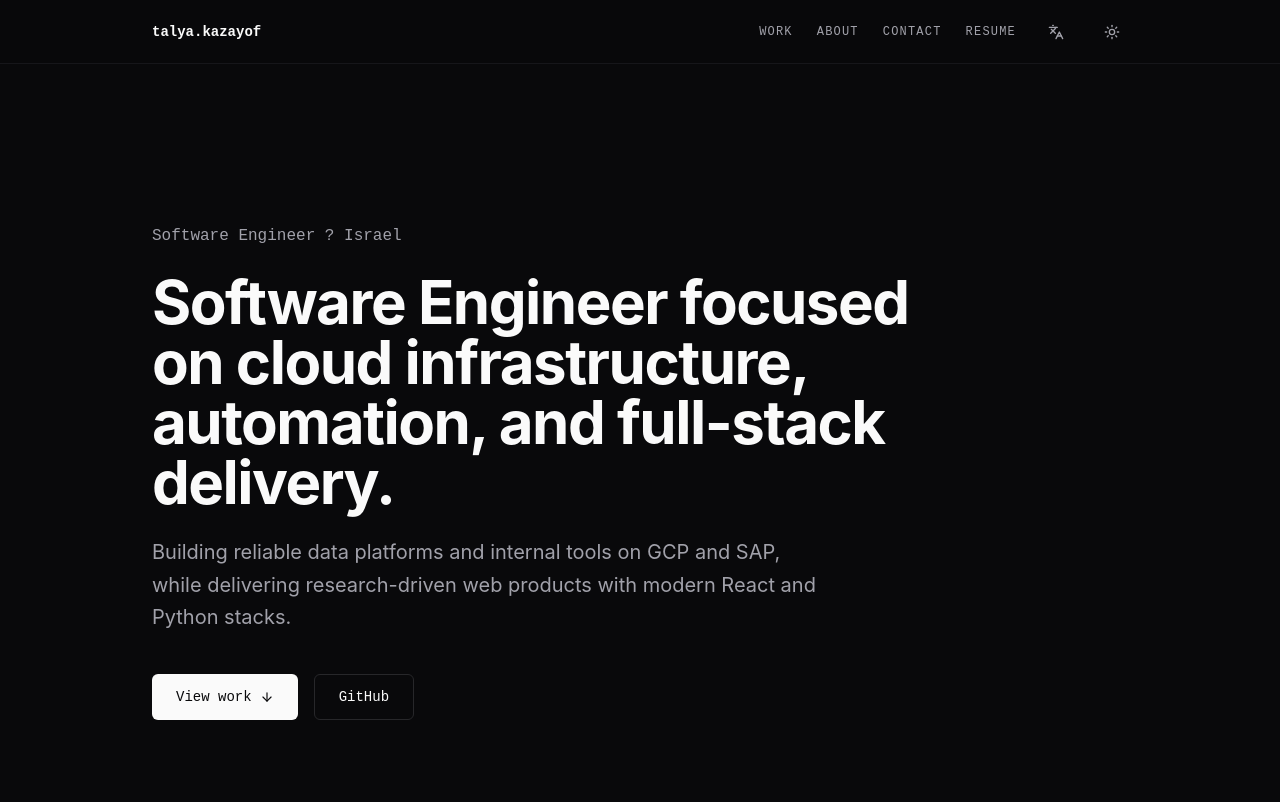
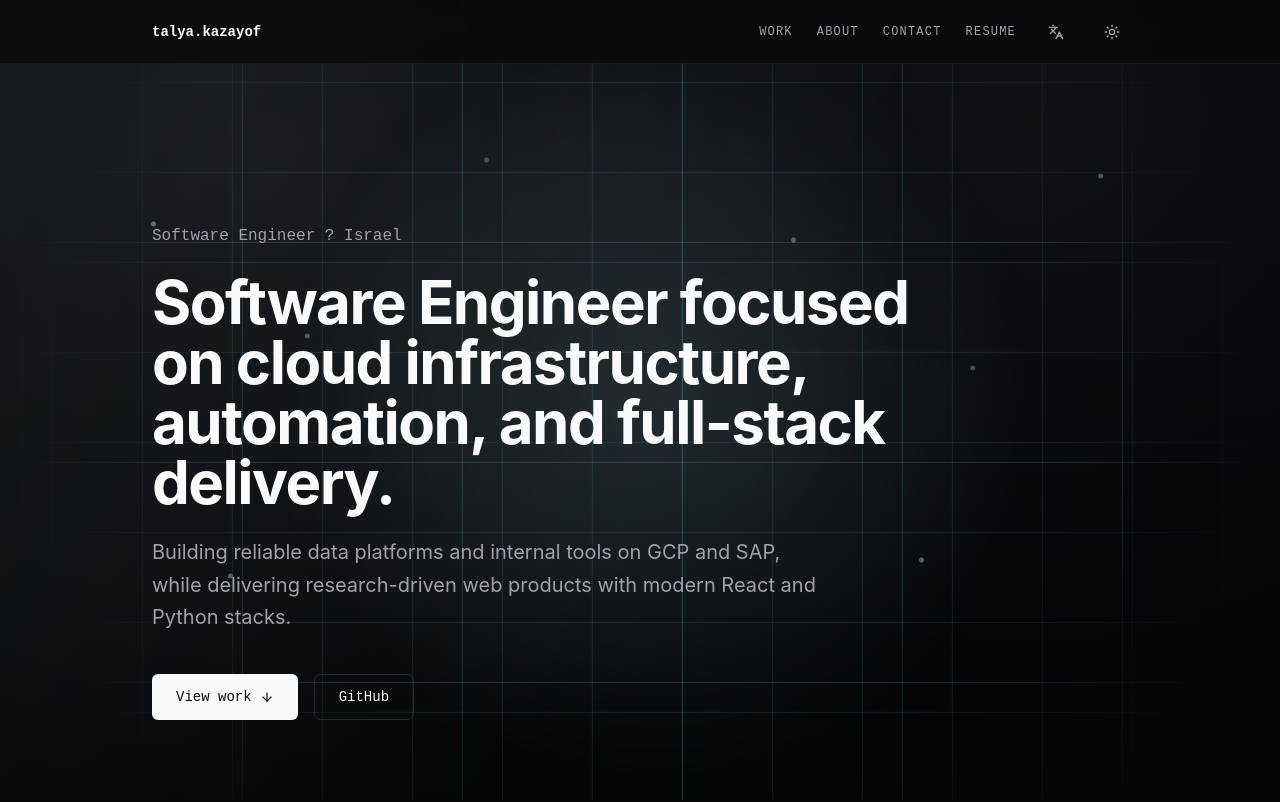
Before and after one commit to Talya2003/portfolio, a React (Vite) app: page / in a window 1280 px wide. Shown: the top 802 px of the page. Built offline with nearby package versions, Linux system fonts and the light colour scheme; no server answers.

Commit message:
style: update neon monochrome background

```diff
--- a/src/index.css
+++ b/src/index.css
@@ -55,3 +55,99 @@
     font-family: 'JetBrains Mono', monospace;
   }
 }
+
+.app-shell {
+  position: relative;
+  min-height: 100vh;
+  overflow: hidden;
+}
+
+.animated-bg {
+  position: fixed;
+  inset: 0;
+  z-index: 0;
+  pointer-events: none;
+}
+
+.animated-bg__base,
+.animated-bg__traces,
+.animated-bg__nodes,
+.animated-bg__pulse,
+.animated-bg__mist {
+  position: absolute;
+  inset: 0;
+}
+
+.animated-bg__base {
+  background: radial-gradient(circle at 20% 20%, rgba(255, 255, 255, 0.06), transparent 55%),
+    radial-gradient(circle at 80% 15%, rgba(255, 255, 255, 0.04), transparent 45%),
+    linear-gradient(180deg, rgba(6, 8, 12, 0.98), rgba(4, 5, 7, 0.98));
+}
+
+.animated-bg__traces {
+  background-image:
+    linear-gradient(90deg, rgba(160, 235, 255, 0.28) 1px, transparent 1px),
+    linear-gradient(rgba(160, 235, 255, 0.28) 1px, transparent 1px),
+    linear-gradient(90deg, rgba(140, 220, 255, 0.18) 1px, transparent 1px),
+    linear-gradient(rgba(140, 220, 255, 0.18) 1px, transparent 1px);
+  background-size: 220px 220px, 220px 220px, 90px 90px, 90px 90px;
+  background-position: 0 0, 0 0, 30px 60px, 30px 60px;
+  opacity: 0.55;
+  animation: traceDrift 12s linear infinite;
+  mask-image: radial-gradient(circle at center, black 55%, transparent 85%);
+}
+
+.animated-bg__nodes {
+  background-image:
+    radial-gradient(circle at 12% 28%, rgba(190, 245, 255, 0.65) 0 2px, transparent 3px),
+    radial-gradient(circle at 24% 42%, rgba(170, 235, 255, 0.55) 0 2px, transparent 3px),
+    radial-gradient(circle at 38% 20%, rgba(160, 225, 255, 0.5) 0 2px, transparent 3px),
+    radial-gradient(circle at 62% 30%, rgba(200, 250, 255, 0.55) 0 2px, transparent 3px),
+    radial-gradient(circle at 76% 46%, rgba(170, 235, 255, 0.5) 0 2px, transparent 3px),
+    radial-gradient(circle at 86% 22%, rgba(190, 245, 255, 0.55) 0 2px, transparent 3px),
+    radial-gradient(circle at 18% 72%, rgba(180, 240, 255, 0.6) 0 2px, transparent 3px),
+    radial-gradient(circle at 72% 70%, rgba(200, 250, 255, 0.6) 0 2px, transparent 3px);
+  opacity: 0.65;
+  animation: nodePulse 8s ease-in-out infinite;
+}
+
+.animated-bg__pulse {
+  background: radial-gradient(circle at 50% 50%, rgba(200, 250, 255, 0.2), transparent 50%);
+  filter: blur(20px);
+  opacity: 0.5;
+  animation: pulseShift 10s ease-in-out infinite;
+}
+
+.animated-bg__mist {
+  background: linear-gradient(120deg, rgba(200, 250, 255, 0.12), transparent 55%);
+  mix-blend-mode: screen;
+  opacity: 0.4;
+  animation: mistFlow 14s ease-in-out infinite alternate;
+}
+
+@keyframes traceDrift {
+  0% { background-position: 0 0, 0 0, 30px 60px, 30px 60px; }
+  100% { background-position: 40px 20px, -30px 40px, 70px 100px, 70px 100px; }
+}
+
+@keyframes nodePulse {
+  0% { opacity: 0.45; }
+  50% { opacity: 0.75; }
+  100% { opacity: 0.55; }
+}
+
+@keyframes pulseShift {
+  0% { transform: translate(-2%, -2%) scale(0.95); opacity: 0.4; }
+  50% { transform: translate(2%, 1%) scale(1.05); opacity: 0.7; }
+  100% { transform: translate(-1%, 2%) scale(1); opacity: 0.5; }
+}
+
+@keyframes mistFlow {
+  0% { transform: translateX(-6%); }
+  100% { transform: translateX(6%); }
+}
+
+main, header, footer {
+  position: relative;
+  z-index: 1;
+}
```
